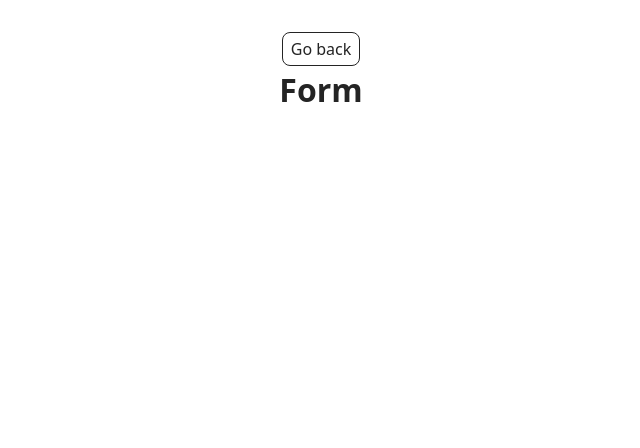
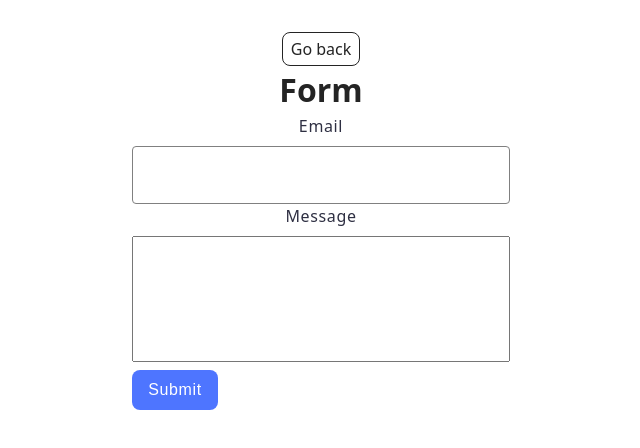
Before and after one commit to polinatokarenko/goit-js-hw-09, a website built with Vite: page src/2-form.html in a window 1280 px wide. Shown: the whole page, without its empty margins (319-959 px from the left). Built offline with nearby package versions, Linux system fonts and the light colour scheme.

Commit message:
do task 2

```diff
--- a/src/2-form.html
+++ b/src/2-form.html
@@ -12,6 +12,17 @@
       <div class="container">
         <a class="back-link" href="./index.html">Go back</a>
         <h1 class="main-title">Form</h1>
+        <form class="feedback-form" autocomplete="off">
+          <label>
+            Email
+            <input type="email" name="email" autofocus />
+          </label>
+          <label>
+            Message
+            <textarea name="message" rows="8"></textarea>
+          </label>
+          <button type="submit">Submit</button>
+        </form>
       </div>
     </main>
     <script type="module" src="./js/2-form.js"></script>
--- /dev/null
+++ b/src/css/form.css
@@ -0,0 +1,68 @@
+.login-form {
+    width: 408px;
+    padding: 24px;
+    display: flex;
+    align-items: flex-start;
+    justify-content: flex-start;
+    flex-direction: column;
+    gap: 8px;
+}
+
+label {
+    display: flex;
+    flex-direction: column;
+    gap: 8px;
+    font-weight: 400;
+    font-size: 16px;
+    line-height: 1.5;
+    letter-spacing: 0.04em;
+    color: #2e2f42;
+}
+
+input {
+    width: 360px;
+    height: 40px;
+    padding: 8px 0px 8px 16px;
+    border-color: transparent;
+    border: 1px solid #808080;
+    border-radius: 4px;
+    outline: none;
+    font-weight: 400;
+    font-size: 16px;
+    line-height: 1.5;
+    letter-spacing: 0.04em;
+    color: #2e2f42;
+}
+
+input:hover {
+    border: 1px solid #000;
+    border-radius: 4px;
+}
+
+textarea {
+    resize: none;
+}
+
+form>button {
+    display: flex;
+    align-items: center;
+    justify-content: center;
+    flex-direction: row;
+    gap: 10px;
+    border-radius: 8px;
+    padding: 8px 16px;
+    width: 86px;
+    height: 40px;
+    background: #4e75ff;
+    border-color: transparent;
+    font-weight: 500;
+    font-size: 16px;
+    line-height: 1.5;
+    letter-spacing: 0.04em;
+    color: #fff;
+    margin-top: 8px;
+}
+
+form>button:hover {
+    background: #6c8cff;
+}
--- a/src/css/styles.css
+++ b/src/css/styles.css
@@ -17,3 +17,4 @@
 @import url('./back-link.css');
 @import url('./footer.css');
 @import url('./gallery.css');
+@import url('./form.css');
--- a/src/js/2-form.js
+++ b/src/js/2-form.js
@@ -0,0 +1,25 @@
+const storageKey = "feedback-form-state";
+const formData = { email: "", message: "" };
+
+const form = document.querySelector("form");
+
+form.addEventListener("input", (event) => {
+    formData[event.target.name] = event.target.value.trim();
+    localStorage.setItem(storageKey, JSON.stringify(formData));
+})
+
+form.addEventListener("submit", (event) => {
+  event.preventDefault();
+  const email = form.querySelector("input[name='email']").value.trim();
+  const message = form.querySelector("textarea[name='message']").value.trim();
+    if (!email || !message) {
+        alert("Fill please all fields");
+        return;
+    } else {
+        console.log(formData);
+        form.reset();
+        localStorage.removeItem("feedback-form-state");
+        formData.email = "";
+        formData.message = "";
+    }
+});
```
